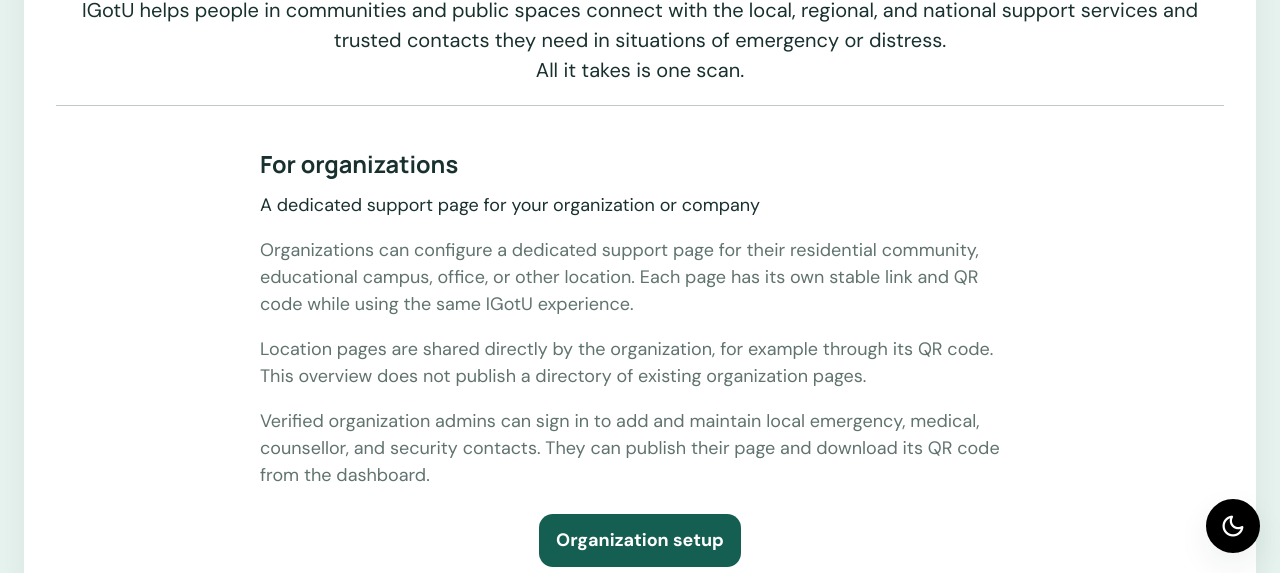
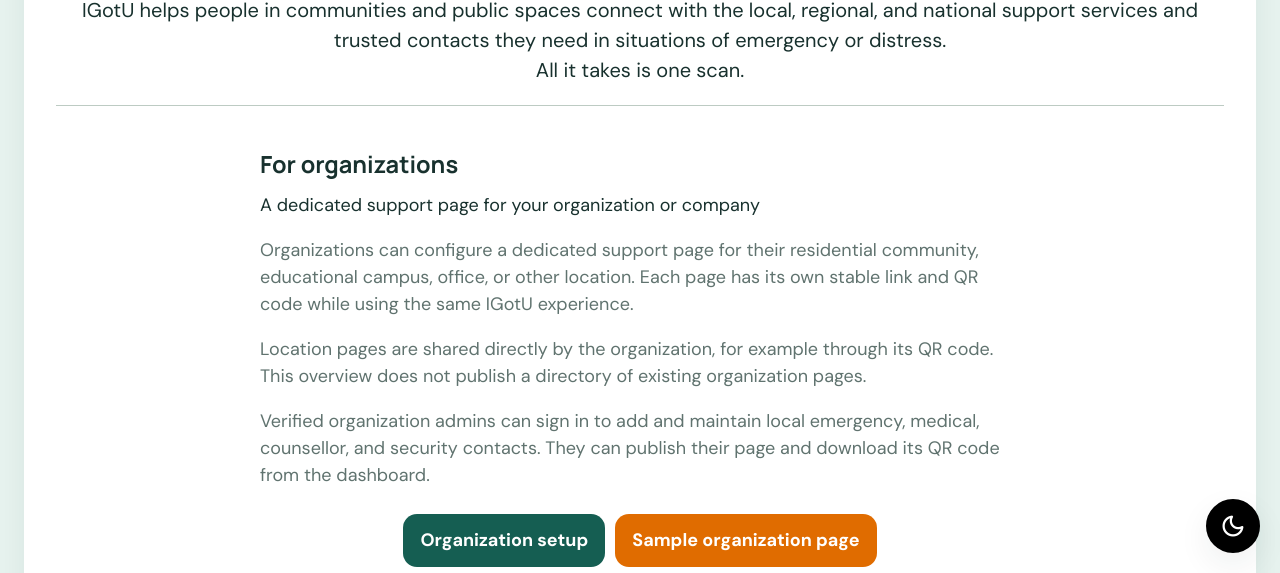
Before and after one commit to rhalbhavi/IGotU, a website: page index.html in a window 1280 px wide. Shown: the part 227-800 px from the top of the page. Drawn offline with nearby package versions, Linux system fonts and the light colour scheme.

Commit message:
Add Sample Organization Page button to index.html with orange styling

```diff
--- a/index.html
+++ b/index.html
@@ -41,6 +41,7 @@
         <p>Verified organization admins can sign in to add and maintain local emergency, medical, counsellor, and security contacts. They can publish their page and download its QR code from the dashboard.</p>
         <div class="about-actions">
           <a class="button button-primary" href="/setup.html">Organization setup</a>
+          <a class="button button-sample" href="https://igotu-web.vercel.app/support/godrej-platinum" target="_blank" rel="noopener noreferrer">Sample organization page</a>
         </div>
       </section>
       <section>
--- a/styles.css
+++ b/styles.css
@@ -323,6 +323,8 @@
 .auth-actions .button { min-width: 220px; }
 .button-email { color: #fff; background: #1a73e8; }
 .button-email:hover { background: #1765cc; }
+.button-sample { color: #fff; background: #e06c00; }
+.button-sample:hover { background: #c05800; }
 .google-sign-in { color: #3c4043; border-color: #dadce0; background: #fff; }
 .google-sign-in:hover { background: #f7f8f8; }
 .google-icon { width: 20px; height: 20px; object-fit: contain; }
```
